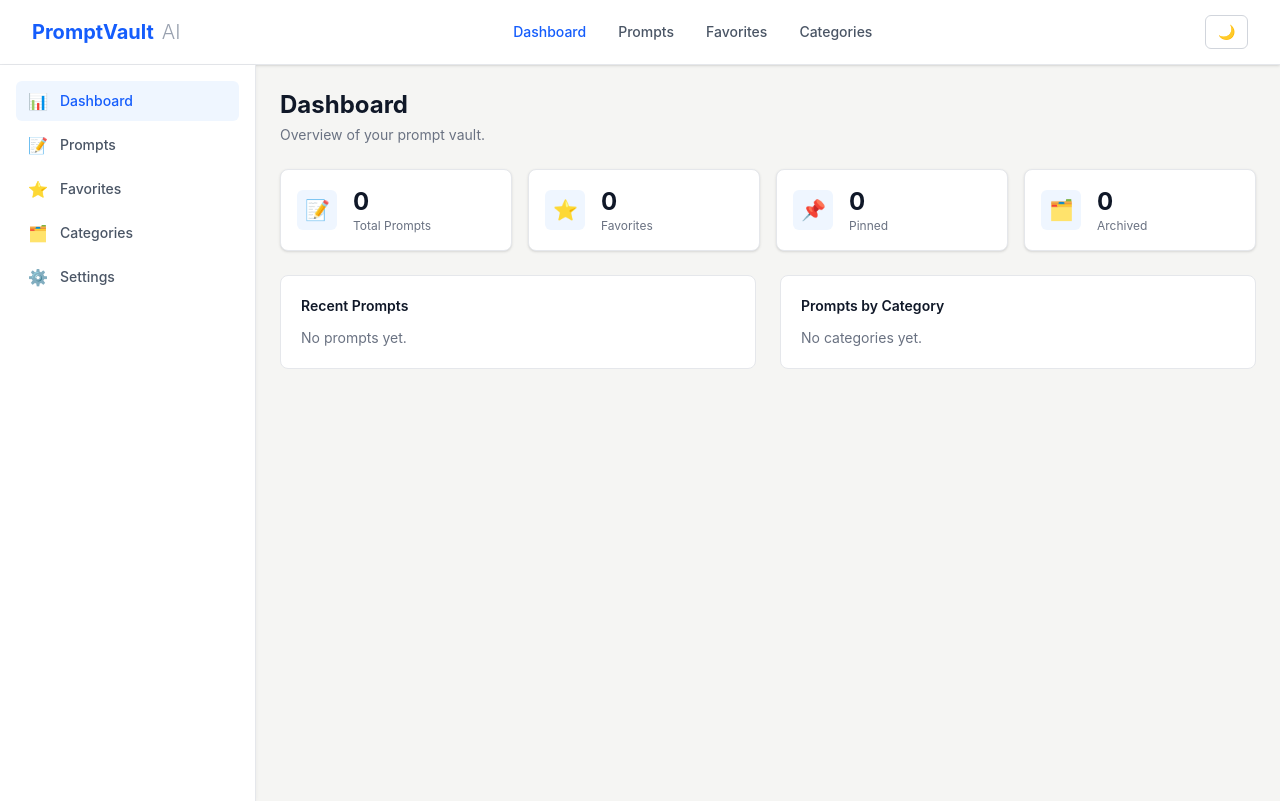
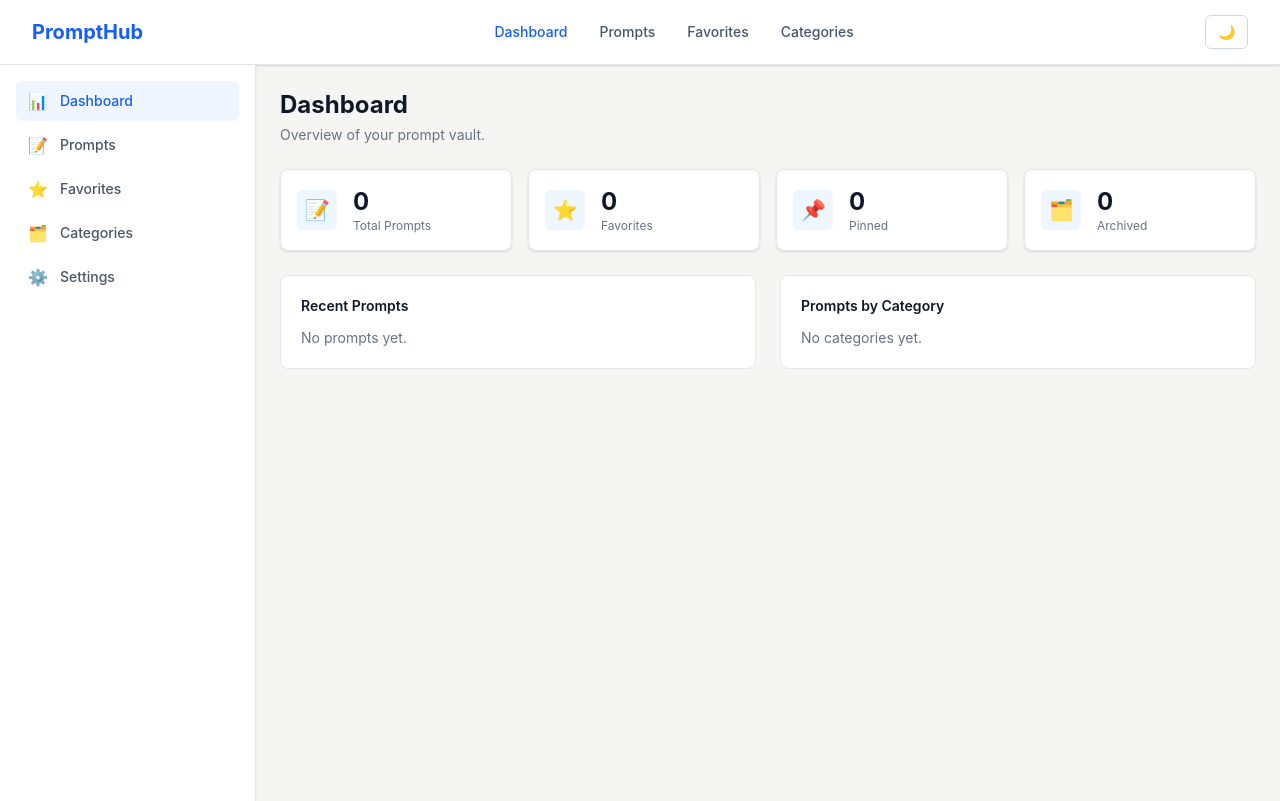
Before and after one commit to Chirag-DATA/Promptarium, a React (Vite) app: page / in a window 1280 px wide. Built offline with nearby package versions, Linux system fonts and the light colour scheme.

Commit message:
Updated name

```diff
--- a/src/components/Navbar.jsx
+++ b/src/components/Navbar.jsx
@@ -26,9 +26,8 @@ const Navbar = () => {
       <div className="mx-auto flex max-w-7xl items-center justify-between h-16">
         <div className="flex items-center gap-2">
           <span className="text-xl font-bold text-blue-600">
-            PromptVault
+            PromptHub
           </span>
-          <span className="text-xl font-light text-gray-400">AI</span>
         </div>
 
         <div className="hidden md:flex items-center gap-8">
```
